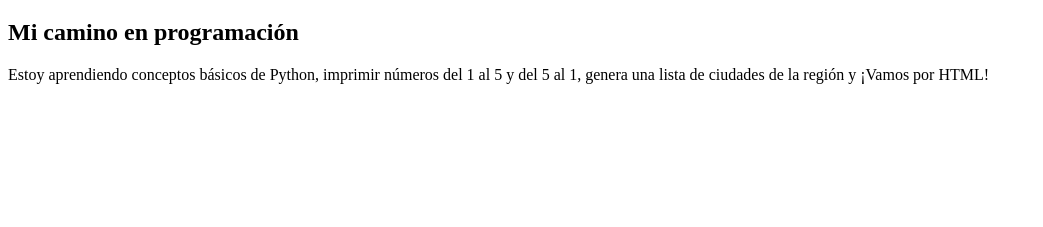
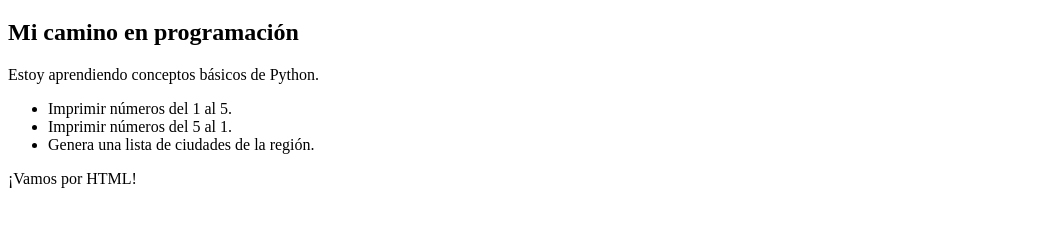
Before and after one commit to vmpe19832023-sketch/Fundamentos-Python, a plain HTML site: page index.html in a window 1280 px wide. Shown: the part 61-288 px from the top of the page, without its empty margins (0-1043 px from the left). Drawn offline with Linux system fonts and the light colour scheme.

Commit message:
Python desde cero

```diff
--- a/index.html
+++ b/index.html
@@ -2,11 +2,17 @@
 <html lang="es">
 <head>
     <meta charset="UTF-8">
-    <title>Proyecto de Aprendizaje de Python</title>
+    <title>Portafolio de Python by Víctor Manuel</title>
 </head>
 <body>
 <h1>Víctor Manuel</h1>
 <h2>Mi camino en programación</h2>
-<p>Estoy aprendiendo conceptos básicos de Python, imprimir números del 1 al 5 y del 5 al 1, genera una lista de ciudades de la región y ¡Vamos por HTML!</p>
+<p>Estoy aprendiendo conceptos básicos de Python. </p>
+<ul>
+    <li>Imprimir números del 1 al 5.</li>
+    <li>Imprimir números del 5 al 1.</li>
+    <li>Genera una lista de ciudades de la región.</li>
+</ul>
+<p>¡Vamos por HTML!</p>
 </body>
 </html>
```
